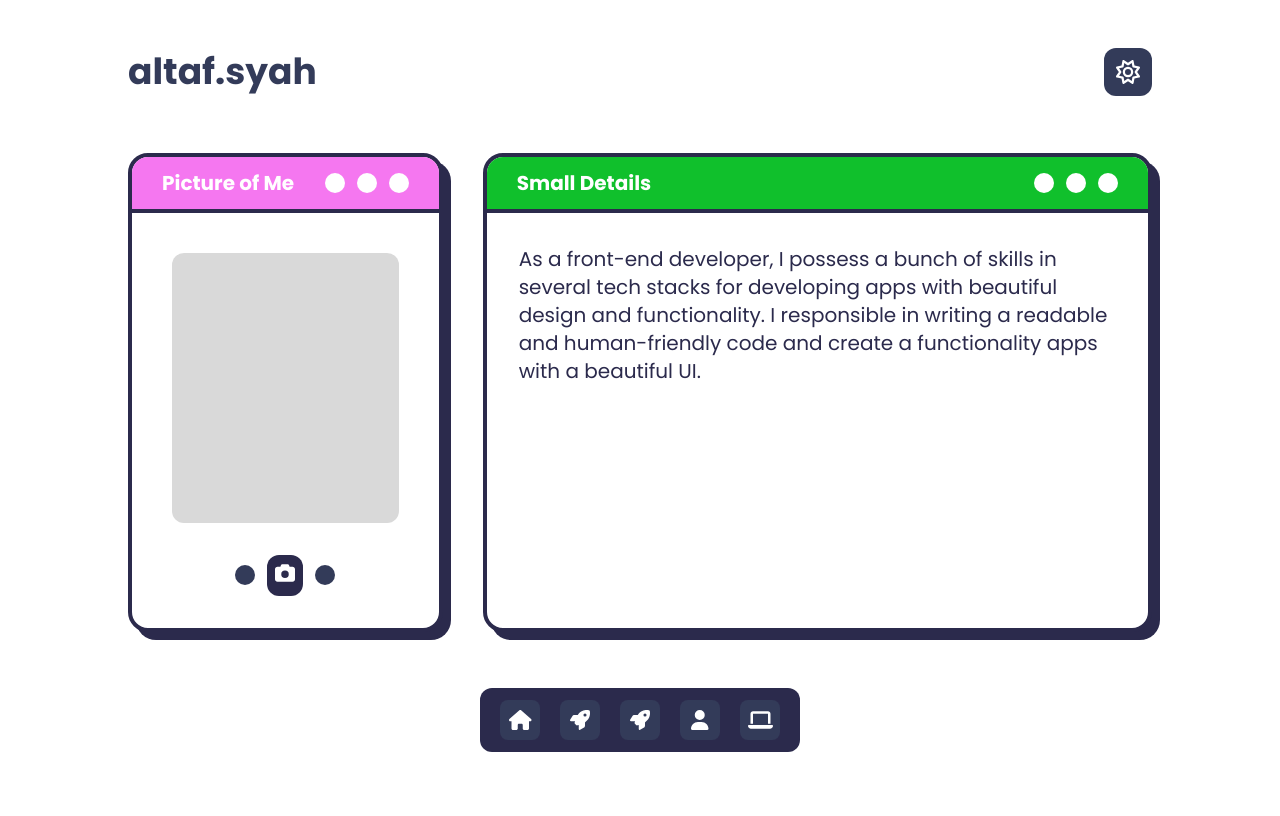
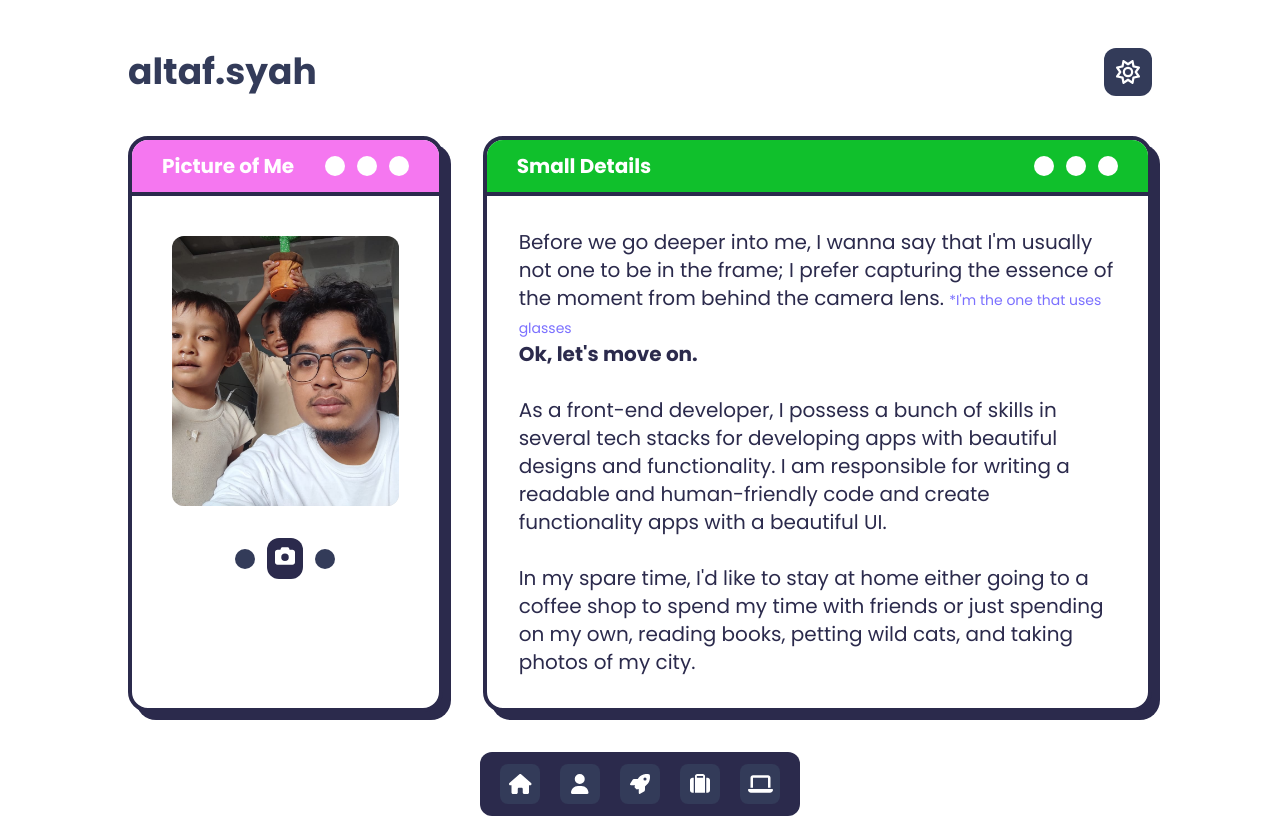
Before and after one commit to altafsyah/altaf.syah, a Next.js app: page /about in a window 1280 px wide. Built offline with nearby package versions, Linux system fonts and the light colour scheme.

Commit message:
about profil pic

```diff
--- a/src/app/about/page.tsx
+++ b/src/app/about/page.tsx
@@ -24,7 +24,14 @@ export default function MainLayout() {
               </ul>
             </div>
             <div className="grid px-5 md:px-10 md:pt-10 pt-5">
-                <div className="h-[270px] w-full bg-[#D9D9D9] rounded-xl"></div>
+              <div className="h-[270px] w-full bg-[#D9D9D9] rounded-xl relative overflow-hidden">
+                <Image
+                  src="/profil.jpeg"
+                  layout="fill"
+                  objectFit="cover"
+                  alt="Picture of Altaf"
+                />
+              </div>
               <div className="my-8 flex justify-center items-center gap-x-3">
                 <div className="bg-grey-main w-5 h-5 rounded-full"></div>
                 <div className="rounded-xl p-2 bg-main text-white">
@@ -40,9 +47,7 @@ export default function MainLayout() {
           className="bg-white order-2 md:col-span-2 w-full border-4 border-main rounded-[20px] h-full overflow-hidden shadow-main pb-8"
         >
           <div className="w-full py-3 bg-green-main border-b-4 border-main flex justify-between items-center px-[30px] mb-8">
-              <h2 className="text-xl font-semibold text-white">
-                Small Details
-              </h2>
+            <h2 className="text-xl font-semibold text-white">Small Details</h2>
             <ul className="flex gap-x-3">
               <li className="w-5 h-5 rounded-full bg-white"></li>
               <li className="w-5 h-5 rounded-full bg-white"></li>
@@ -51,12 +56,29 @@ export default function MainLayout() {
           </div>
           <div className=" w-full h-full px-8">
             <p className="text-xl font-medium">
+              Before we go deeper into me, I wanna say that I'm usually not one
+              to be in the frame; I prefer capturing the essence of the moment
+              from behind the camera lens.{" "}
+              <span className="text-violet-main text-sm">
+                *I'm the one that uses glasses
+              </span>
+              <br />
+              <span className="font-semibold"> Ok, let's move on.</span>
+              <br />
+              <br />
               As a front-end developer, I possess a bunch of skills in several
-                tech stacks for developing apps with beautiful design and
-                functionality. I responsible in writing a readable and
-                human-friendly code and create a functionality apps with a
-                beautiful UI.
+              tech stacks for developing apps with beautiful designs and
+              functionality. I am responsible for writing a readable and
+              human-friendly code and create functionality apps with a beautiful
+              UI.
+              <br />
+              <br />
+              In my spare time, I'd like to stay at home either going to a
+              coffee shop to spend my time with friends or just spending on my
+              own, reading books, petting wild cats, and taking photos of my
+              city.
             </p>
+            <p></p>
           </div>
         </div>
       </div>
--- a/src/components/footer.tsx
+++ b/src/components/footer.tsx
@@ -1,7 +1,7 @@
 import Link from "next/link";
 import Image from "next/image";
 import { FontAwesomeIcon } from "@fortawesome/react-fontawesome";
-import { faRocket, faHouse, faLaptop, faUser, IconDefinition } from "@fortawesome/free-solid-svg-icons";
+import { faRocket, faHouse, faLaptop, faUser, IconDefinition, faSuitcase } from "@fortawesome/free-solid-svg-icons";
 
 
 const LIST_IMAGE: string[]  = [
@@ -34,13 +34,13 @@ export default function Footer(
           <FooterLink to="/" icon={faHouse}/>
         </li>
         <li>
-          <FooterLink to="/about"  icon={faRocket}/>
+          <FooterLink to="/about"  icon={faUser}/>
         </li>
         <li>
-          <FooterLink to="/project"  icon={faRocket}/>
+          <FooterLink to="/journey"  icon={faRocket}/>
         </li>
         <li>
-          <FooterLink to="/journey"  icon={faUser}/>
+          <FooterLink to="/project"  icon={faSuitcase}/>
         </li>
         <li>
           <FooterLink to="/uses"  icon={faLaptop}/>
```
Also changed, not shown: public/profil.jpeg (added). Lines whose indentation alone changed are shown as unchanged.
